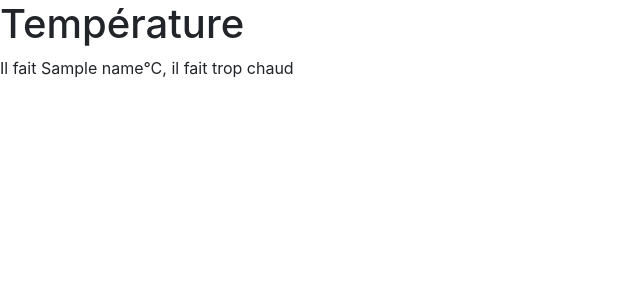
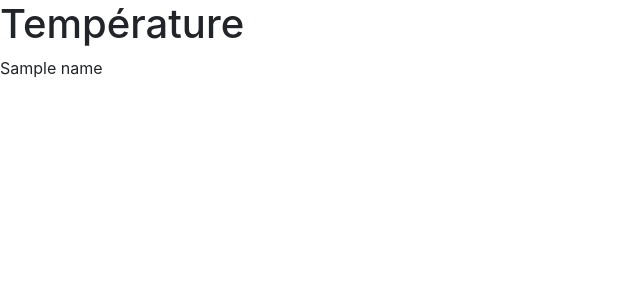
Before and after one commit to Isa35160/rapsberry, a Flask app: template temperature/templates/temperature.html in a window 1280 px wide. Shown: the top 300 px of the page, without its empty margins (0-640 px from the left). Run offline with Flask 2, Linux system fonts and the light colour scheme; the template is opened without the code that fills it: most values are stand-ins (such as "Sample title", 1, 10 or a date in 2020); some libraries are stand-ins or nearby versions.

Commit message:
temperature V.1.1.2

```diff
--- a/temperature/templates/temperature.html
+++ b/temperature/templates/temperature.html
@@ -1,12 +1,6 @@
 {% extends 'base.html' %}
 {%block content %}
 <h1>Température</h1>
-{% if name < 21 %}
-    <p>Il fait super froid, il fait {{name}}°C</p>
-{% elif 21 < name < 21.5 %}
-    <p>Il fait bon, il fait {{name}}°C</p>
-{% else %}
-    <p>Il fait {{ name }}°C, il fait trop chaud</p>
-{% endif %}
+{{name}}
 
 {% endblock %}}
```
Also changed, not shown: temperature/temperature.py (+6 -1 lines).
